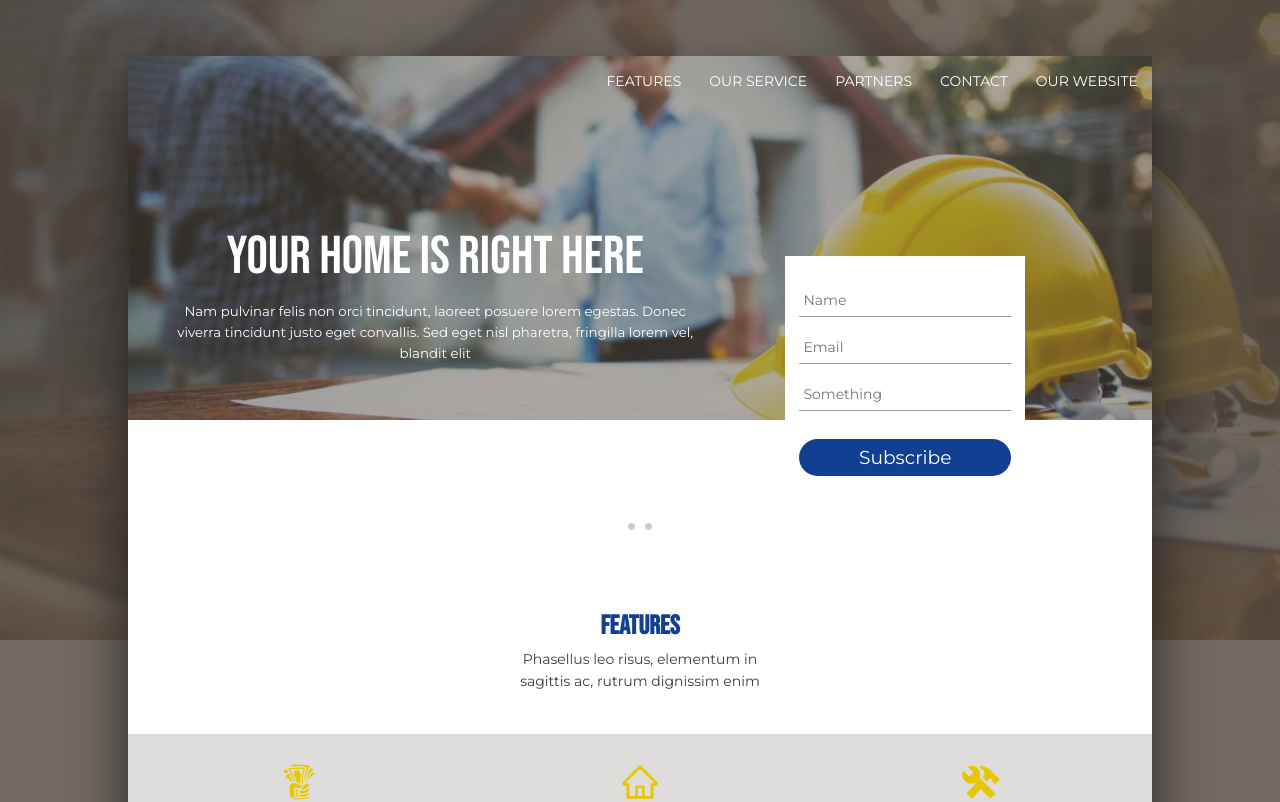
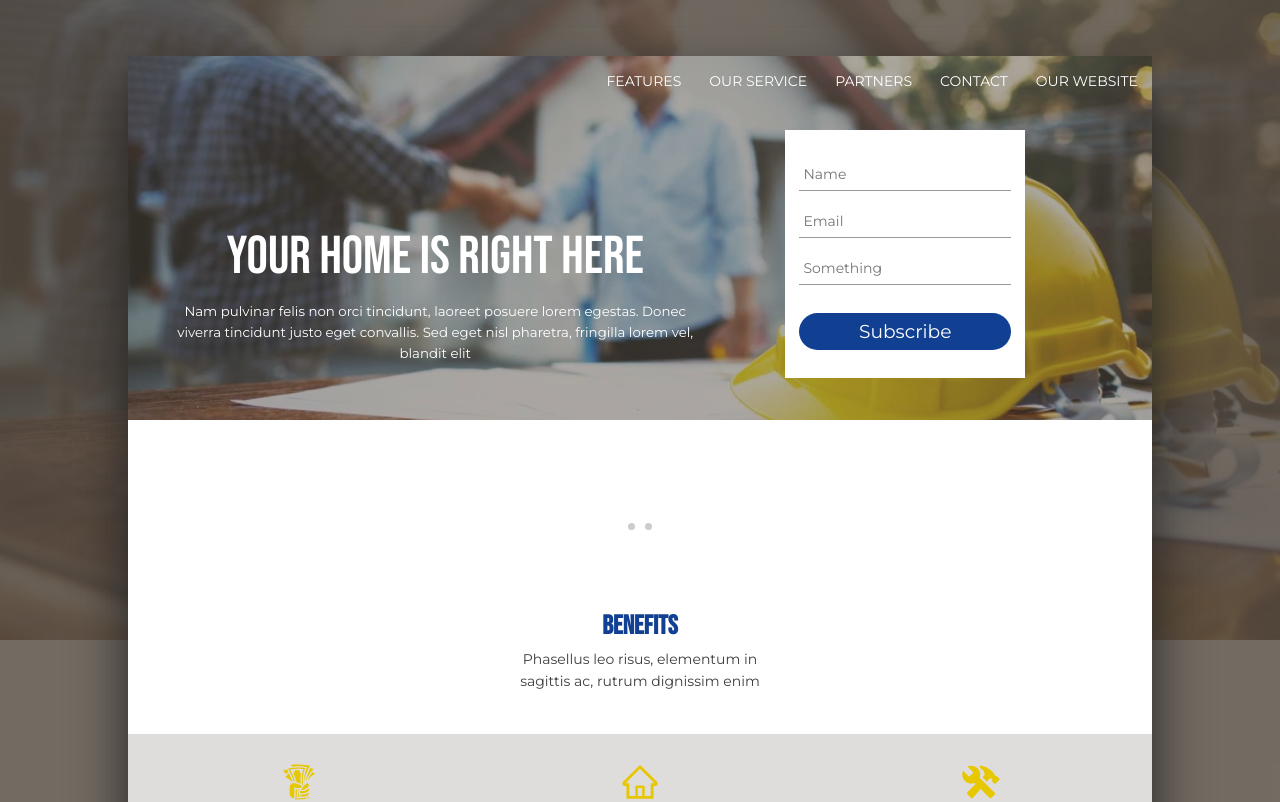
Before and after one commit to brunorplima/klondyke-Construction, a Next.js app: page / in a window 1280 px wide. Shown: the top 802 px of the page. Built offline with nearby package versions, Linux system fonts and the light colour scheme.

Commit message:
Minor updates

```diff
--- a/src/components/features/Features.js
+++ b/src/components/features/Features.js
@@ -31,7 +31,7 @@ const Features = () => {
          </div>
 
          <div id='features' className={styles.featuresOuterContainer}>
-            <h2>FEATURES</h2>
+            <h2>BENEFITS</h2>
             <div className='subHeading'>
                <p>Phasellus leo risus, elementum in sagittis ac, rutrum dignissim enim</p>
             </div>
--- a/src/components/mainBanner/MainBanner.js
+++ b/src/components/mainBanner/MainBanner.js
@@ -4,6 +4,10 @@ import styles from '../../style/home.module.css';
 const MainBanner = () => {
    const [name, setName] = useState('');
    const [email, setEmail] = useState('');
+
+   const handleSubscribeClickEvent = () => {
+      alert('NO LOGIC SET UP YET!')
+   }
 
    return (
       <div className={styles.mainBanner}>
@@ -31,7 +35,7 @@ const MainBanner = () => {
                      onChange={e => setEmail(e.target.value)}
                      value={email}></input>
                   <input type='text' placeholder='Something' className={styles.input}></input>
-                  <button className={styles.button}>Subscribe</button>
+                  <button className={styles.button} onClick={() => handleSubscribeClickEvent()}>Subscribe</button>
                </form>
             </div>
          </div>
--- a/src/style/home.module.css
+++ b/src/style/home.module.css
@@ -60,7 +60,7 @@
    background-color: white;
    max-width: 240px;
    position: relative;
-   transform: translateY(9rem);
+   /* transform: translateY(9rem); */
 }
 
 .input {
```
